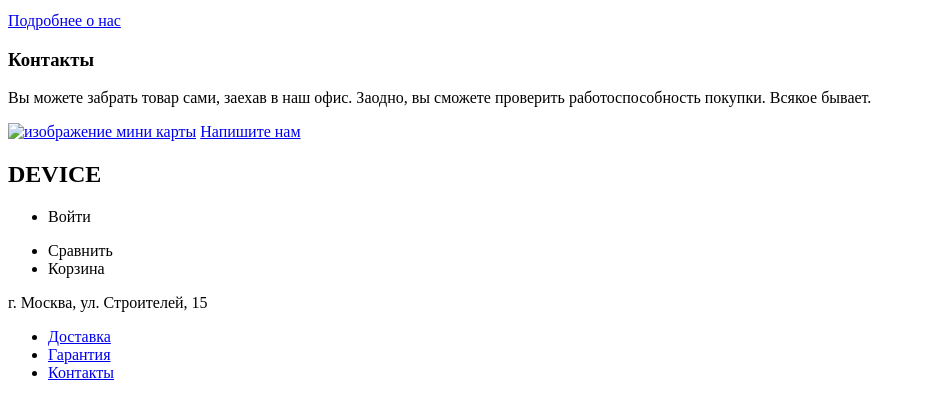
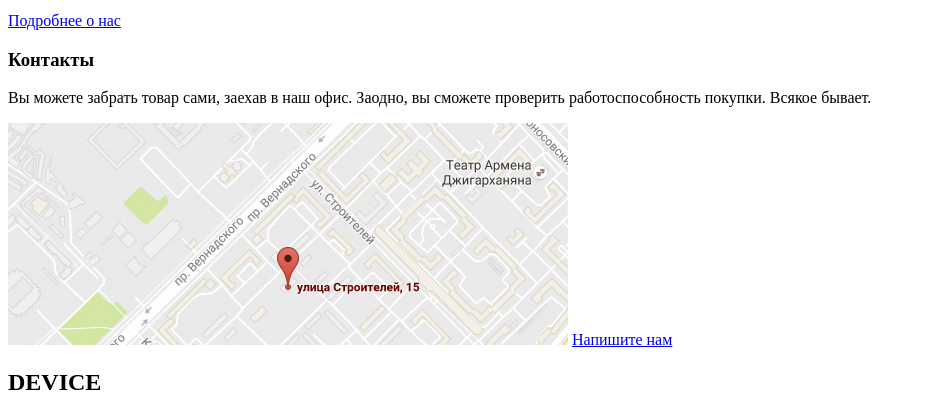
Before and after one commit to nerealist/691731-device, a plain HTML site: page index.html in a window 1280 px wide. Shown: the part 3520-3915 px from the top of the page, without its empty margins (0-926 px from the left). Drawn offline with Linux system fonts and the light colour scheme.

Commit message:
устранил неточности
устранил неточности в названиях файлов и перезалил изображения товаров, сохраненных в другом формате

```diff
--- a/index.html
+++ b/index.html
@@ -193,7 +193,7 @@
           <h3>Контакты</h3>
           <p>Вы можете забрать товар сами, заехав в наш офис. Заодно, вы сможете проверить работоспособность покупки. Всякое бывает. </p>
           <!--Вопрос к наставнику: Оборачивать ли эти две ссылки в список или это явно лишнее? Или можно это все включить в один абзац, который на 189 строке?-->
-          <a href="#"><img src="img/minimap.jpg" width="560" height="222" alt="изображение мини карты"></a>
+          <a href="#"><img src="img/map.jpg" width="560" height="222" alt="изображение мини карты"></a>
           <a class="popap-btn" href="#">Напишите нам</a>
         </section>
       </section>
```
Also changed, not shown: img/academy-ico.svg (renamed from img/logo-html.svg), img/product-2.jpg (added), img/product-2.png (deleted), img/product-3.jpg (added), img/product-3.png (deleted), img/product-4.jpg (added), img/product-4.png (deleted).
